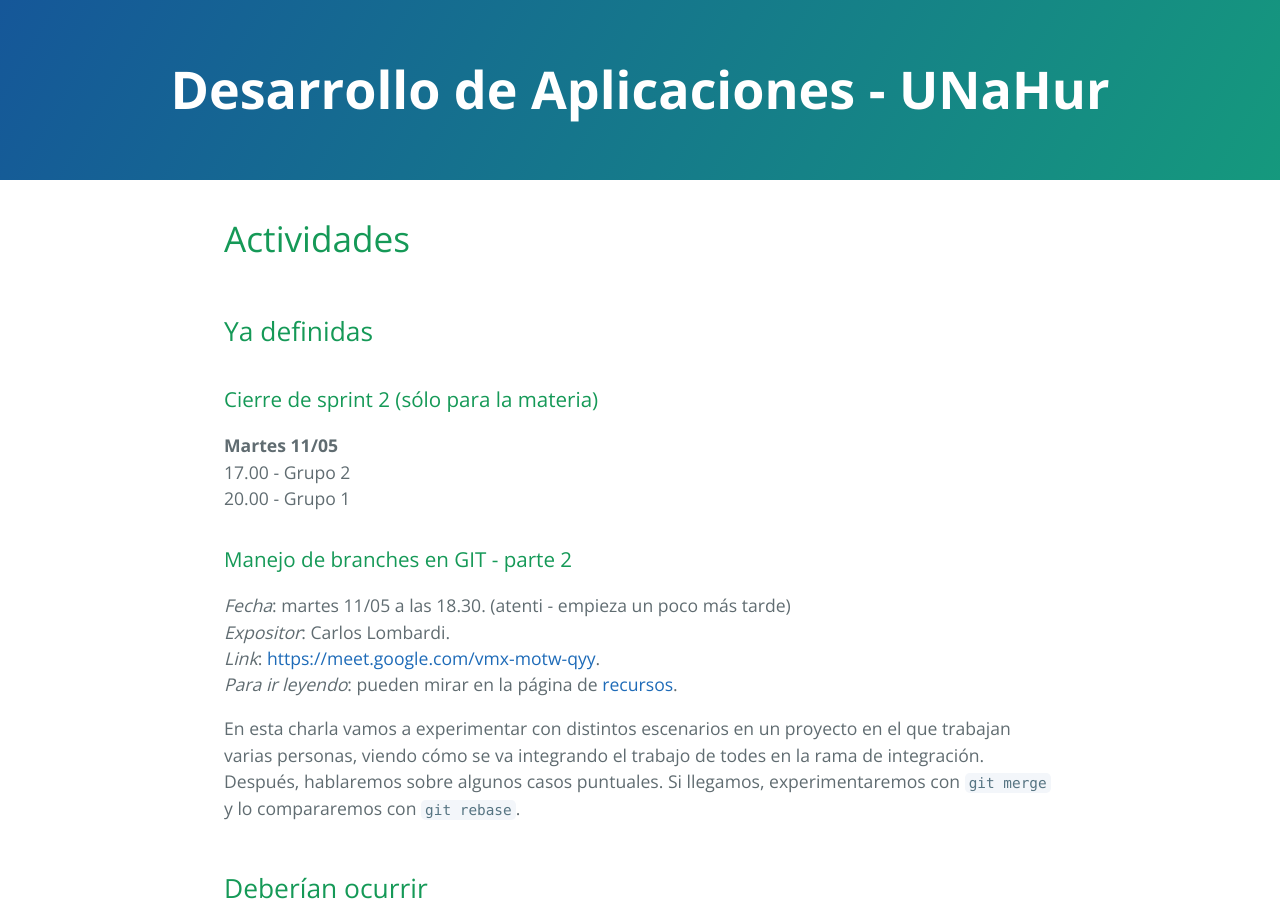
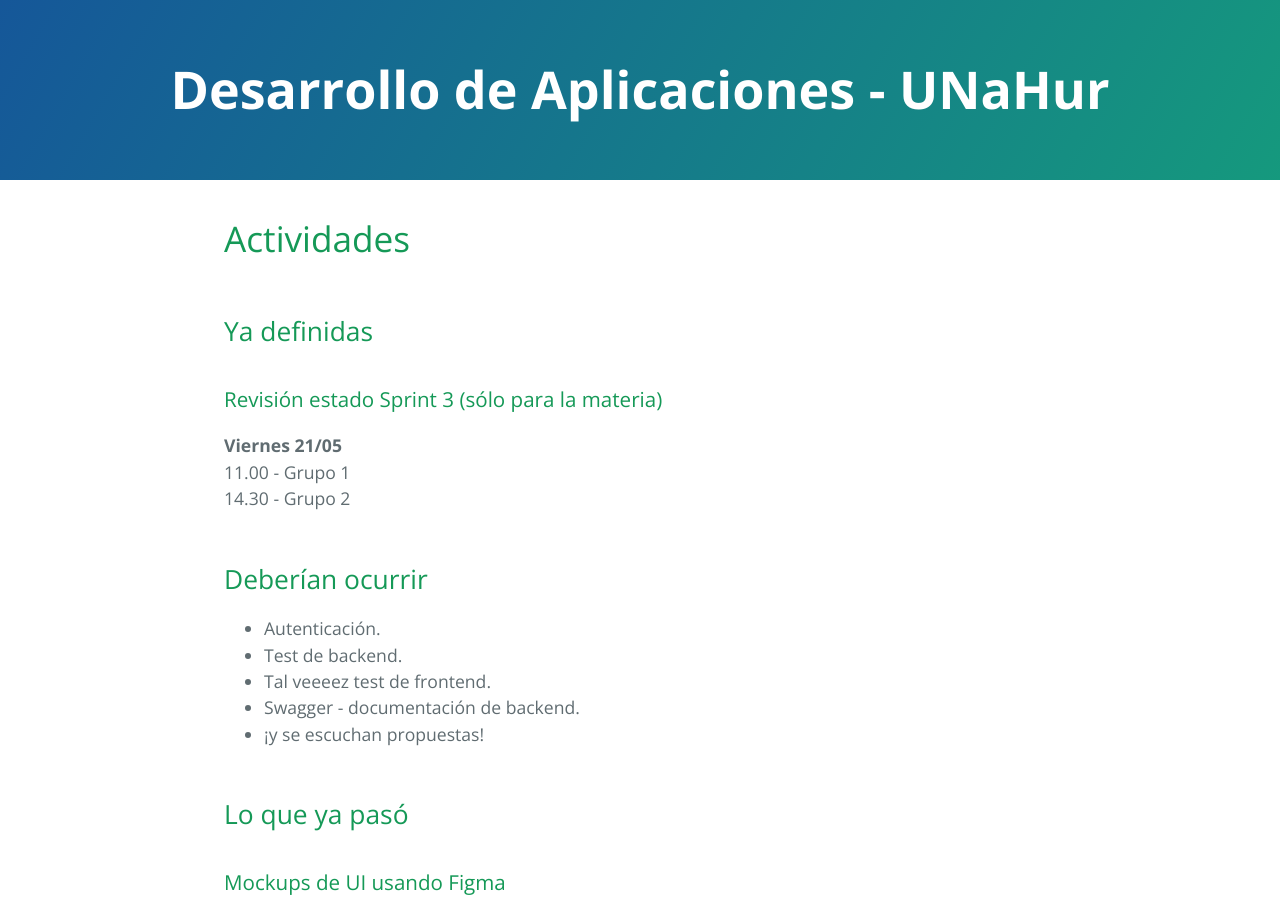
Before and after one commit to unahur-desapp/unahur-desapp-site, a Jekyll site: the page built from actividades.md, in a window 1280 px wide and 900 px high. Built offline with Jekyll 4.4.1, drawn with Linux system fonts in a browser that asks for light colours; our own code applies the rules of GitHub Pages for plain Markdown files; some of the changed text lies outside the part shown.

```diff
--- a/actividades.md
+++ b/actividades.md
@@ -6,21 +6,14 @@ layout: default
 
 ## Ya definidas
 
-### Cierre de sprint 2 (sólo para la materia)
-**Martes 11/05**
-17.00 - Grupo 2
-20.00 - Grupo 1
-
-### Manejo de branches en GIT - parte 2
-_Fecha_: martes 11/05 a las 18.30.  (atenti - empieza un poco más tarde)
-_Expositor_: Carlos Lombardi.
-_Link_: [https://meet.google.com/vmx-motw-qyy](https://meet.google.com/vmx-motw-qyy).
-_Para ir leyendo_: pueden mirar en la página de [recursos](./recursos/recursos-index).
-
-En esta charla vamos a experimentar con distintos escenarios en un proyecto en el que trabajan varias personas, viendo cómo se va integrando el trabajo de todes en la rama de integración. Después, hablaremos sobre algunos casos puntuales. Si llegamos, experimentaremos con `git merge` y lo compararemos con `git rebase`.
+### Revisión estado Sprint 3 (sólo para la materia)
+**Viernes 21/05**
+11.00 - Grupo 1
+14.30 - Grupo 2
 
 
 ## Deberían ocurrir
+- Autenticación.
 - Test de backend.
 - Tal veeeez test de frontend.
 - Swagger - documentación de backend.
```
Also changed, not shown: other parts of actividades.md (+7 -0 lines).
